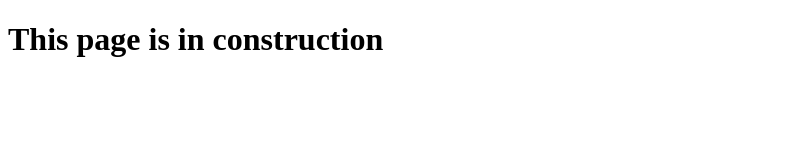
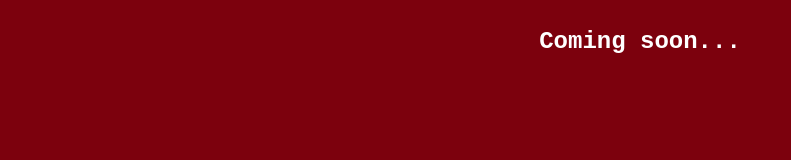
Before and after one commit to stories-of-jeff/stories-of-jeff.github.io, a plain HTML site: page index.html in a window 1280 px wide. Shown: the whole page, without its empty margins (0-791 px from the left). Drawn offline with Linux system fonts and the light colour scheme.

Commit message:
coming soon page

```diff
--- a/index.html
+++ b/index.html
@@ -4,9 +4,12 @@
     <meta charset="UTF-8">
     <meta http-equiv="X-UA-Compatible" content="IE=edge">
     <meta name="viewport" content="width=device-width, initial-scale=1.0">
+    <link rel="stylesheet" href="styles.css">
     <title>Stories of Jeff</title>
 </head>
 <body>
-    <h1>This page is in construction</h1>
+    <section>
+        <h1>Coming soon...</h1>
+    </section>
 </body>
 </html>
--- /dev/null
+++ b/styles.css
@@ -0,0 +1,15 @@
+body {
+    display: flex;
+    font-family: 'Courier New', Courier, monospace;
+    background-color: #7C010D;
+    align-items:center;
+    justify-content:center;
+}
+
+h1 {
+    color: white;
+    text-align: center;
+    display: flex;
+    align-items: center;
+    justify-content: center;
+}
```
